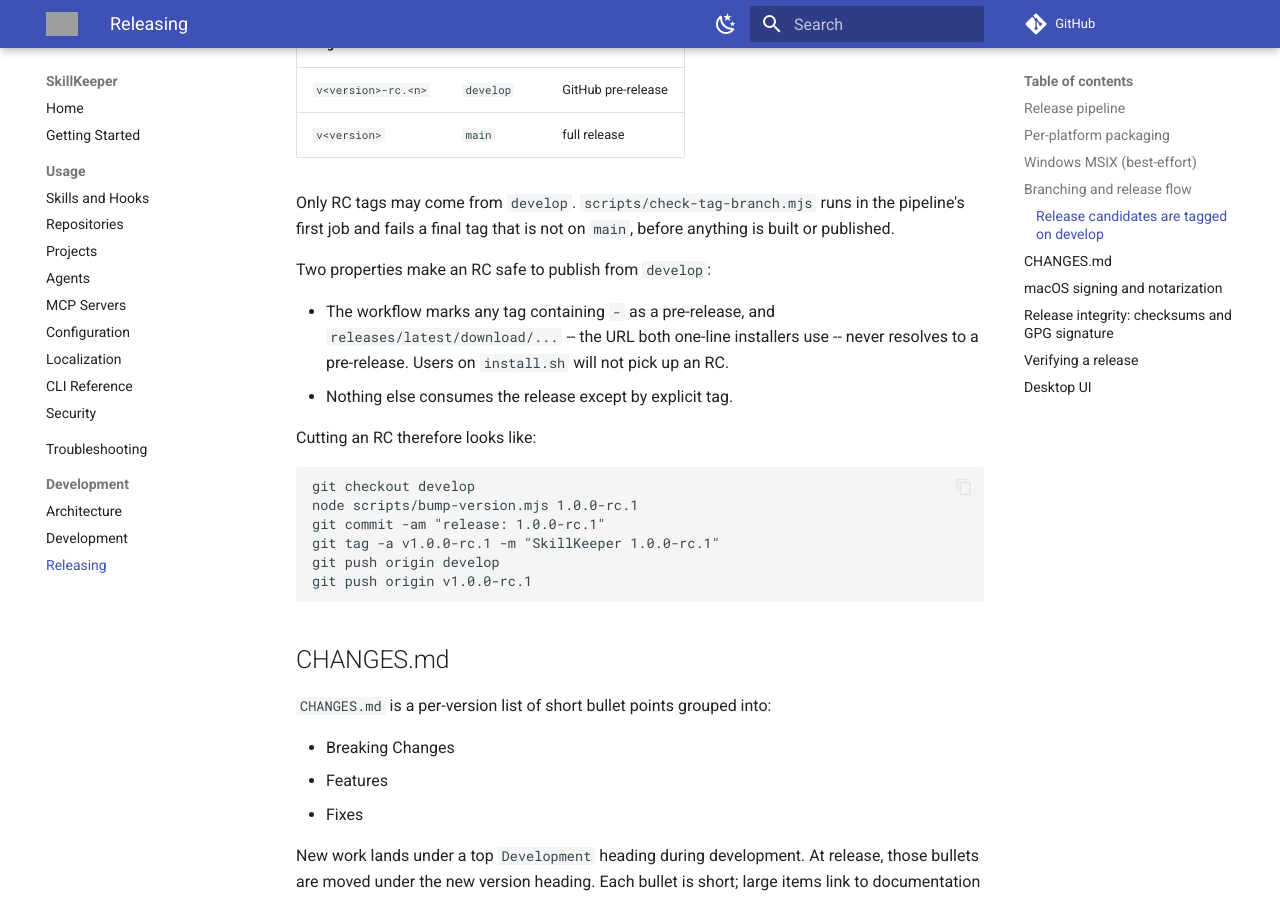
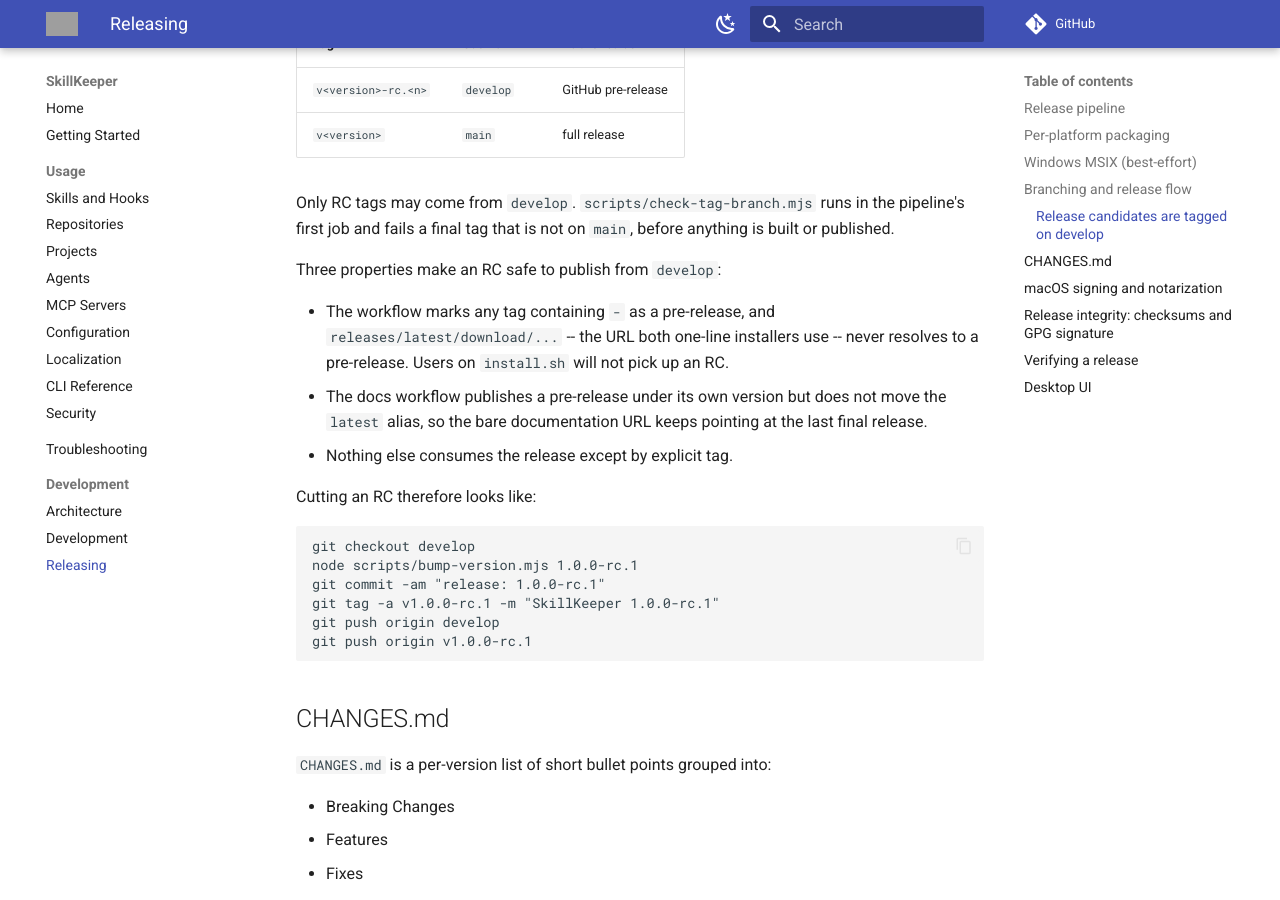
Before and after one commit to lorem-dev/skillkeeper, an MkDocs documentation site: the page built from docs/development/releasing.md, in a window 1280 px wide and 900 px high, scrolled down 1906 px. Built offline with MkDocs 1.6.1 and Material for MkDocs 9.7.7, drawn with Linux system fonts in a browser that asks for light colours; comment, search, counter and statistics services are not loaded; the version menu is left out; grey boxes are pictures that could not be loaded.

Commit message:
fix: keep the latest docs alias off pre-releases
The bare documentation URL redirects to the latest alias, so tagging a release
candidate moved the whole site's default onto it -- observed on v0.2.1-rc.1,
which took the alias away from 0.2.0. Publish a pre-release under its own
version and leave the alias where it is.

```diff
--- a/docs/development/releasing.md
+++ b/docs/development/releasing.md
@@ -81,11 +81,14 @@
 pipeline's first job and fails a final tag that is not on `main`, before anything
 is built or published.
 
-Two properties make an RC safe to publish from `develop`:
+Three properties make an RC safe to publish from `develop`:
 
 - The workflow marks any tag containing `-` as a pre-release, and
   `releases/latest/download/...` -- the URL both one-line installers use -- never
   resolves to a pre-release. Users on `install.sh` will not pick up an RC.
+- The docs workflow publishes a pre-release under its own version but does not
+  move the `latest` alias, so the bare documentation URL keeps pointing at the
+  last final release.
 - Nothing else consumes the release except by explicit tag.
 
 Cutting an RC therefore looks like:
```
Also changed, not shown: CHANGES.md (+7 -0 lines), 1 other file.
